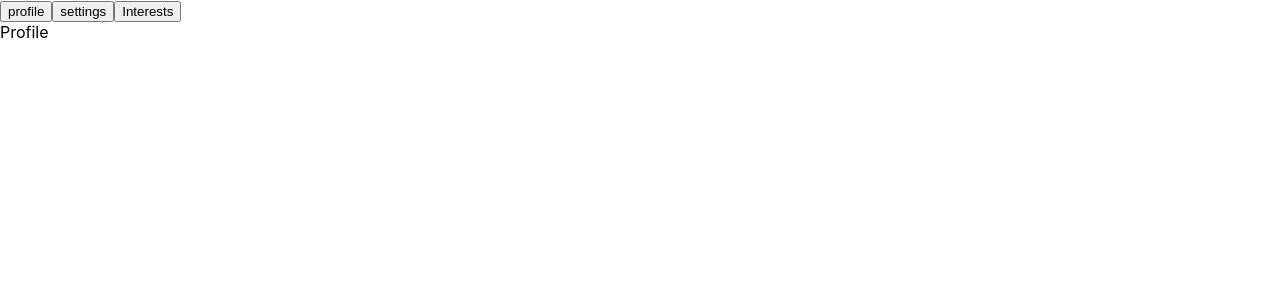
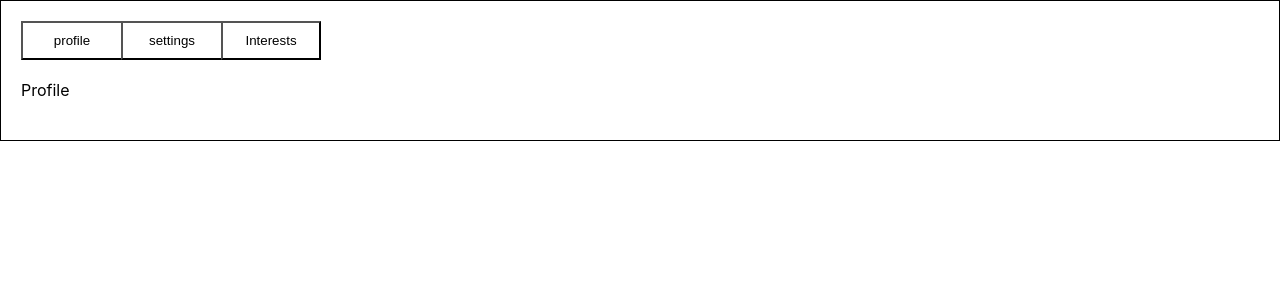
Before and after one commit to bhargavgopal-lanke/MachineCodingRoundExamples, a React (Create React App) app in the folder tab-from-component/: page / in a window 1280 px wide. Shown: the top 300 px of the page. Built offline with nearby package versions, Linux system fonts and the light colour scheme.

Commit message:
styling added for tabs section.

```diff
--- a/tab-from-component/src/App.css
+++ b/tab-from-component/src/App.css
@@ -0,0 +1,21 @@
+.App {
+  max-width: 1300px;
+  margin: 0 auto;
+}
+
+.tabs-sec {
+  border: 1px solid;
+  padding: 20px;
+}
+
+.tab-buttons:nth-child(1),
+.tab-buttons:nth-child(2) {
+  border-right: 0;
+}
+
+.tab-buttons {
+  padding: 10px;
+  width: 100px;
+  background-color: #fff;
+  cursor: pointer;
+}
--- a/tab-from-component/src/App.js
+++ b/tab-from-component/src/App.js
@@ -26,15 +26,17 @@ function App() {
 
   return (
     <div className="App">
+      <div className="tabs-sec">
         {activeTabs.map((x, i) => {
           return (
             <>
-            <button onClick={() => setTabIndex(i)}>{x.name}</button>
+              <button className="tab-buttons" onClick={() => setTabIndex(i)}>{x.name}</button>
             </>
           );
         })}
-      <div>
+        <div style={{padding: '20px 0'}}>
           <ActiveTabComponent />
+        </div>
       </div>
     </div>
   );
```
Lines whose indentation alone changed are shown as unchanged.
